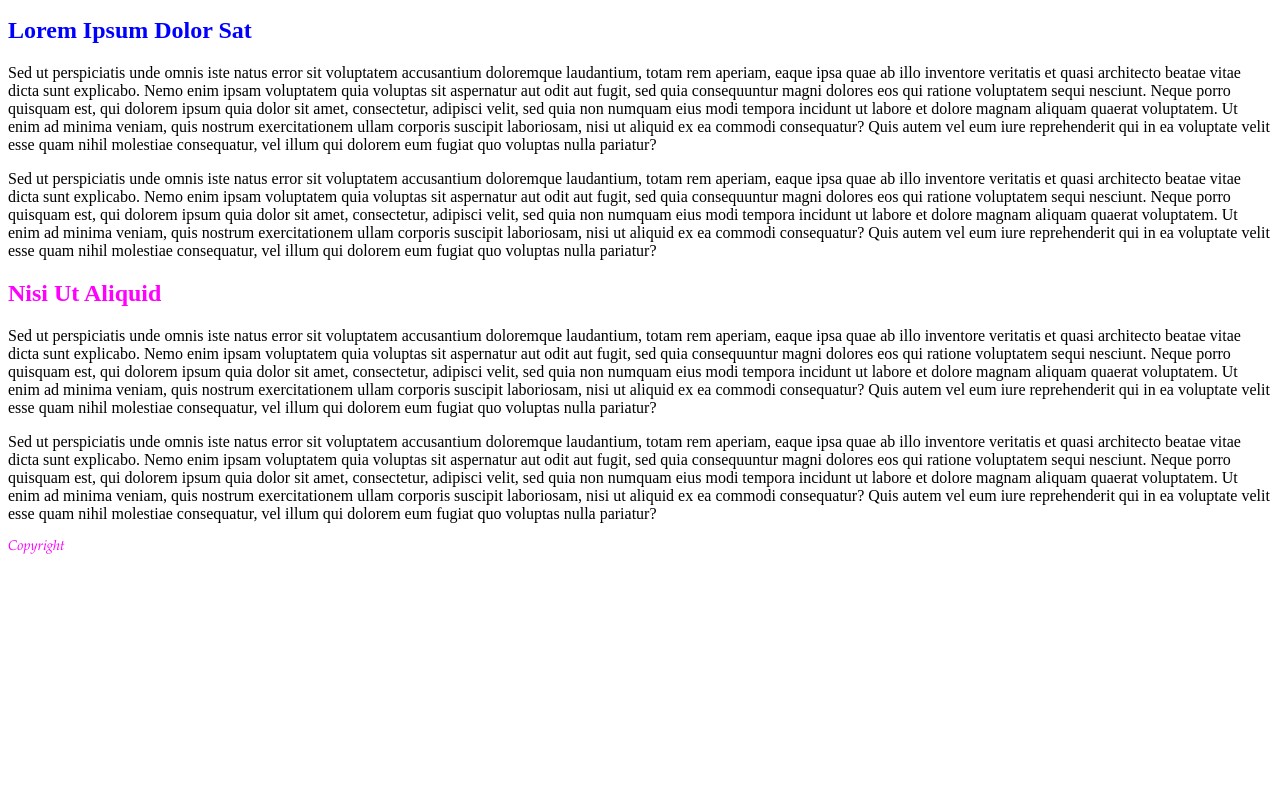
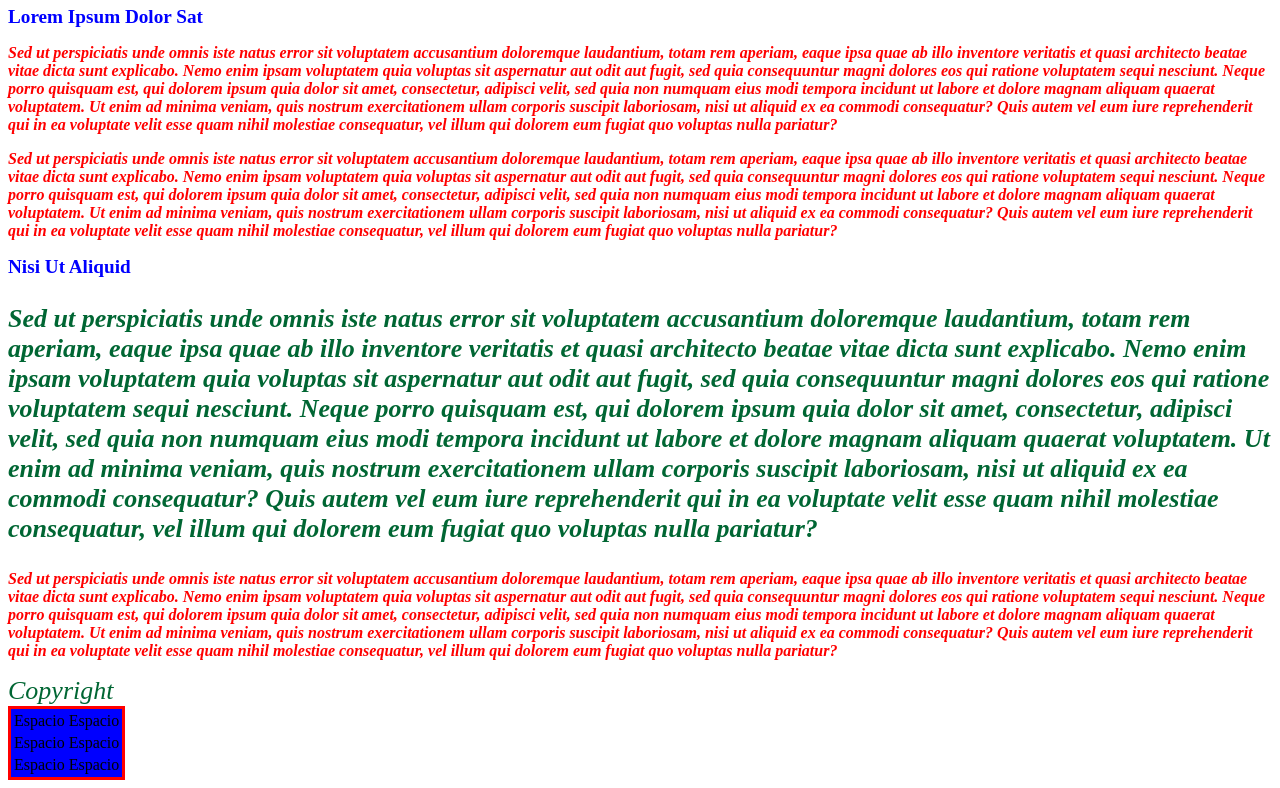
Before and after one commit to teotronic5438/cursocss3, a plain HTML site: page inline.html in a window 1280 px wide. Shown: the part 147-935 px from the top of the page. Before the commit the page ends 800 px from the top, so only its background shows below. Drawn offline with Linux system fonts and the light colour scheme.

Commit message:
selectores de etiqueta, clase e id

```diff
--- a/inline.html
+++ b/inline.html
@@ -5,19 +5,52 @@
     <meta http-equiv="X-UA-Compatible" content="IE=edge">
     <meta name="viewport" content="width=device-width, initial-scale=1.0">
     <title>Curso CSS</title>
+    <style>
+        p{
+            color: red;
+            font-style: italic;
+            font-weight: bold;
+        }
+        h2{
+            color: #00F;
+            font-size: 1.2em;
+        }
+        .miestilo{
+            color: #063;
+            font-size: 26px;
+        }
+        #tablas{
+            background-color: #00F;
+            border: 3px solid #F00;
+        }
+    </style>
 </head>
 
 <body>
-<h1 style="color: #f00; font-size: 36px;">Curso CSS. De 0 a Avanzado (etiquetas inline)</h1>
+<h1 class="miestilo">Curso CSS. De 0 a Avanzado (etiquetas inline)</h1>
 <p>Sed ut perspiciatis unde omnis iste natus error sit voluptatem accusantium doloremque laudantium, totam rem aperiam, eaque ipsa quae ab illo inventore veritatis et quasi architecto beatae vitae dicta sunt explicabo. Nemo enim ipsam voluptatem quia voluptas sit aspernatur aut odit aut fugit, sed quia consequuntur magni dolores eos qui ratione voluptatem sequi nesciunt. Neque porro quisquam est, qui dolorem ipsum quia dolor sit amet, consectetur, adipisci velit, sed quia non numquam eius modi tempora incidunt ut labore et dolore magnam aliquam quaerat voluptatem. </p>
-<h2 style="color: #00F;">Lorem Ipsum Dolor Sat</h2>
+<h2>Lorem Ipsum Dolor Sat</h2>
 <p>Sed ut perspiciatis unde omnis iste natus error sit voluptatem accusantium doloremque laudantium, totam rem aperiam, eaque ipsa quae ab illo inventore veritatis et quasi architecto beatae vitae dicta sunt explicabo. Nemo enim ipsam voluptatem quia voluptas sit aspernatur aut odit aut fugit, sed quia consequuntur magni dolores eos qui ratione voluptatem sequi nesciunt. Neque porro quisquam est, qui dolorem ipsum quia dolor sit amet, consectetur, adipisci velit, sed quia non numquam eius modi tempora incidunt ut labore et dolore magnam aliquam quaerat voluptatem. Ut enim ad minima veniam, quis nostrum exercitationem ullam corporis suscipit laboriosam, nisi ut aliquid ex ea commodi consequatur? Quis autem vel eum iure reprehenderit qui in ea voluptate velit esse quam nihil molestiae consequatur, vel illum qui dolorem eum fugiat quo voluptas nulla pariatur?</p>
 <p>Sed ut perspiciatis unde omnis iste natus error sit voluptatem accusantium doloremque laudantium, totam rem aperiam, eaque ipsa quae ab illo inventore veritatis et quasi architecto beatae vitae dicta sunt explicabo. Nemo enim ipsam voluptatem quia voluptas sit aspernatur aut odit aut fugit, sed quia consequuntur magni dolores eos qui ratione voluptatem sequi nesciunt. Neque porro quisquam est, qui dolorem ipsum quia dolor sit amet, consectetur, adipisci velit, sed quia non numquam eius modi tempora incidunt ut labore et dolore magnam aliquam quaerat voluptatem. Ut enim ad minima veniam, quis nostrum exercitationem ullam corporis suscipit laboriosam, nisi ut aliquid ex ea commodi consequatur? Quis autem vel eum iure reprehenderit qui in ea voluptate velit esse quam nihil molestiae consequatur, vel illum qui dolorem eum fugiat quo voluptas nulla pariatur?</p>
-<h2 style="color:#F0F;">Nisi Ut Aliquid </h2>
+<h2>Nisi Ut Aliquid </h2>
+<p class="miestilo">Sed ut perspiciatis unde omnis iste natus error sit voluptatem accusantium doloremque laudantium, totam rem aperiam, eaque ipsa quae ab illo inventore veritatis et quasi architecto beatae vitae dicta sunt explicabo. Nemo enim ipsam voluptatem quia voluptas sit aspernatur aut odit aut fugit, sed quia consequuntur magni dolores eos qui ratione voluptatem sequi nesciunt. Neque porro quisquam est, qui dolorem ipsum quia dolor sit amet, consectetur, adipisci velit, sed quia non numquam eius modi tempora incidunt ut labore et dolore magnam aliquam quaerat voluptatem. Ut enim ad minima veniam, quis nostrum exercitationem ullam corporis suscipit laboriosam, nisi ut aliquid ex ea commodi consequatur? Quis autem vel eum iure reprehenderit qui in ea voluptate velit esse quam nihil molestiae consequatur, vel illum qui dolorem eum fugiat quo voluptas nulla pariatur?</p>
 <p>Sed ut perspiciatis unde omnis iste natus error sit voluptatem accusantium doloremque laudantium, totam rem aperiam, eaque ipsa quae ab illo inventore veritatis et quasi architecto beatae vitae dicta sunt explicabo. Nemo enim ipsam voluptatem quia voluptas sit aspernatur aut odit aut fugit, sed quia consequuntur magni dolores eos qui ratione voluptatem sequi nesciunt. Neque porro quisquam est, qui dolorem ipsum quia dolor sit amet, consectetur, adipisci velit, sed quia non numquam eius modi tempora incidunt ut labore et dolore magnam aliquam quaerat voluptatem. Ut enim ad minima veniam, quis nostrum exercitationem ullam corporis suscipit laboriosam, nisi ut aliquid ex ea commodi consequatur? Quis autem vel eum iure reprehenderit qui in ea voluptate velit esse quam nihil molestiae consequatur, vel illum qui dolorem eum fugiat quo voluptas nulla pariatur?</p>
-<p>Sed ut perspiciatis unde omnis iste natus error sit voluptatem accusantium doloremque laudantium, totam rem aperiam, eaque ipsa quae ab illo inventore veritatis et quasi architecto beatae vitae dicta sunt explicabo. Nemo enim ipsam voluptatem quia voluptas sit aspernatur aut odit aut fugit, sed quia consequuntur magni dolores eos qui ratione voluptatem sequi nesciunt. Neque porro quisquam est, qui dolorem ipsum quia dolor sit amet, consectetur, adipisci velit, sed quia non numquam eius modi tempora incidunt ut labore et dolore magnam aliquam quaerat voluptatem. Ut enim ad minima veniam, quis nostrum exercitationem ullam corporis suscipit laboriosam, nisi ut aliquid ex ea commodi consequatur? Quis autem vel eum iure reprehenderit qui in ea voluptate velit esse quam nihil molestiae consequatur, vel illum qui dolorem eum fugiat quo voluptas nulla pariatur?</p>
-<address style="color:#F0F; font-family:'Palatino Linotype', 'Book Antiqua', Palatino, serif; font-size:14px">
+<address class="miestilo">
 Copyright
 </address>
+<table id="tablas">
+    <tr>
+        <td>Espacio</td>
+        <td>Espacio</td>
+    </tr>
+    <tr>
+        <td>Espacio</td>
+        <td>Espacio</td>
+    </tr>
+    <tr>
+        <td>Espacio</td>
+        <td>Espacio</td>
+    </tr>
+</table>
 </body>
 </html>
```
